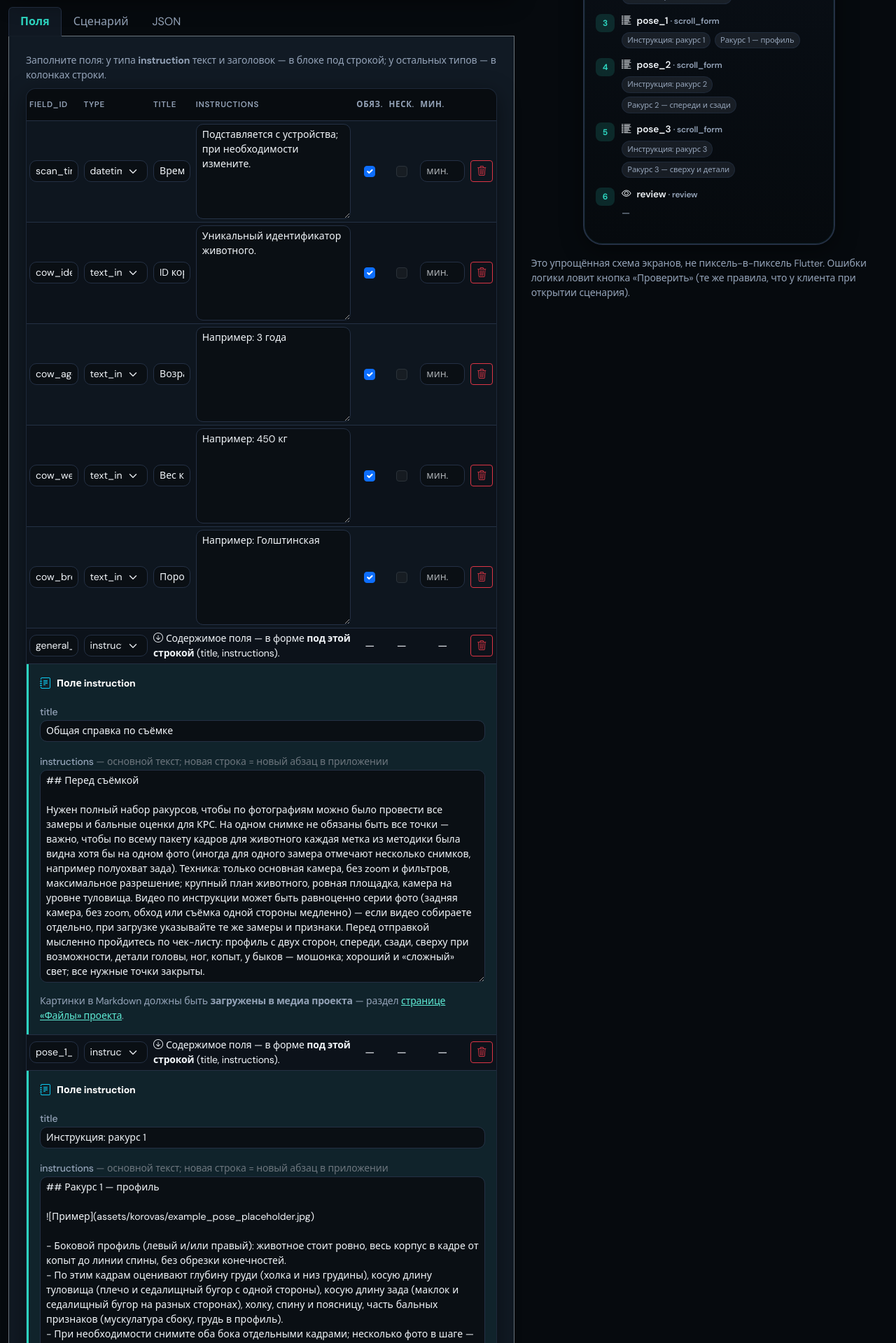
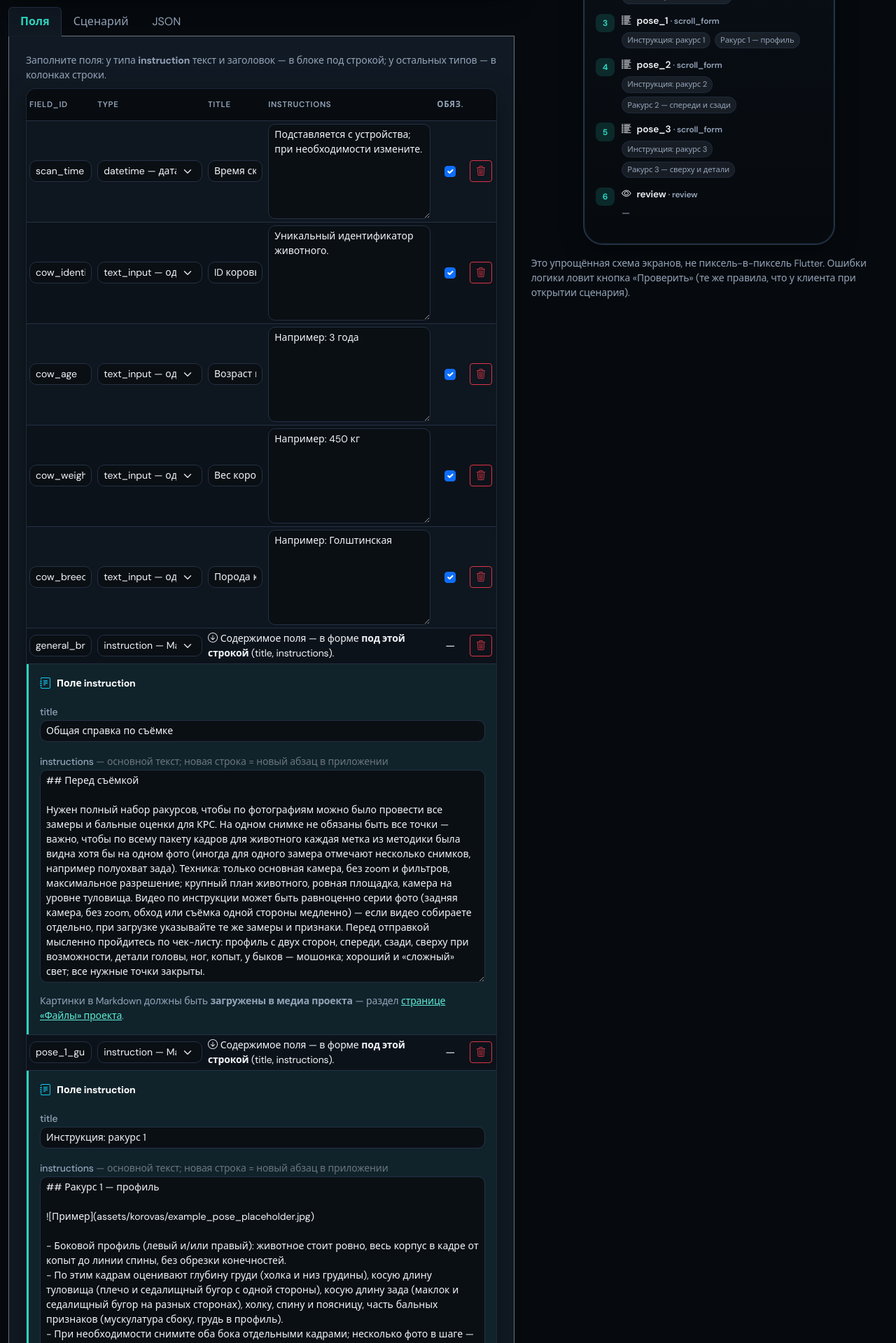
Before and after one commit to epoch8/data-collector, a Django app: page /ui/projects/korovas-2026/config/builder/ in a window 1280 px wide. Shown: the part 753-2672 px from the top of the page at 70% size. Run offline with Django 4.2, Linux system fonts and the light colour scheme; a user stored in the database is signed in; data comes from the database, SQL or seed files in the repository.

Commit message:
update schme

```diff
--- a/django_server/api/static/ui/project_builder.js
+++ b/django_server/api/static/ui/project_builder.js
@@ -154,18 +154,6 @@
   }
 
   function applyFieldRowMeta(tr, type, f) {
-    const mult = tr.querySelector('[data-fk="multiple"]');
-    const minEl = tr.querySelector('[data-fk="min_items"]');
-    const cam = type === "camera_photo";
-    if (mult) {
-      mult.disabled = !cam;
-      mult.checked = f.multiple === true;
-    }
-    if (minEl) {
-      const mi = f.validation && f.validation.min_items != null ? Number(f.validation.min_items) : "";
-      minEl.value = mi === "" || Number.isNaN(mi) ? "" : String(mi);
-      minEl.disabled = !cam || !mult?.checked;
-    }
     const req = tr.querySelector('[data-fk="val_required"]');
     if (req) req.checked = !!(f.validation && f.validation.required === true);
   }
@@ -184,7 +172,7 @@
       ? `<a href="${escapeAttr(murl)}" target="_blank" rel="noopener">странице «Файлы» проекта</a>`
       : "странице «Файлы» проекта";
     tr.innerHTML = `
-      <td colspan="8" class="p-0 border-secondary">
+      <td colspan="6" class="p-0 border-secondary">
         <div class="px-3 py-3" style="background: rgba(45, 212, 191, 0.07); border-left: 3px solid var(--ui-accent, #2dd4bf);">
           <div class="d-flex flex-wrap align-items-center gap-2 mb-3">
             <i class="bi bi-journal-text text-info"></i>
@@ -233,8 +221,6 @@
       <td>${typeSelect}</td>
       <td colspan="2" class="align-middle small ui-muted bg-dark bg-opacity-25"><i class="bi bi-arrow-down-circle me-1"></i>Содержимое поля — в форме <strong>под этой строкой</strong> (title, instructions).</td>
       <td class="text-center align-middle text-muted">—</td>
-      <td class="text-center align-middle text-muted">—</td>
-      <td class="text-center align-middle text-muted">—</td>
       <td><button type="button" class="btn btn-sm btn-outline-danger" data-del-field title="Удалить поле"><i class="bi bi-trash3"></i></button></td>`;
     } else {
       tr.innerHTML = `
@@ -245,10 +231,6 @@
       <td class="text-center align-middle" title="validation.required">
         <input class="form-check-input" type="checkbox" data-fk="val_required" ${f.validation && f.validation.required ? "checked" : ""}>
       </td>
-      <td class="text-center align-middle" title="Несколько фото (только camera_photo)">
-        <input class="form-check-input" type="checkbox" data-fk="multiple" ${f.multiple === true ? "checked" : ""}>
-      </td>
-      <td style="width:4.5rem"><input type="number" min="0" class="form-control form-control-sm" data-fk="min_items" placeholder="мин." title="validation.min_items при нескольких фото"></td>
       <td><button type="button" class="btn btn-sm btn-outline-danger" data-del-field title="Удалить поле"><i class="bi bi-trash3"></i></button></td>`;
       const ins = tr.querySelector('[data-fk="instructions"]');
       if (ins) ins.value = f.instructions || "";
@@ -340,18 +322,15 @@
 
     const ft = f.type;
     const req = ft !== "instruction" && get("val_required")?.checked === true;
-    const mult = get("multiple")?.checked === true;
-    const minRaw = get("min_items")?.value;
-    const nextVal = {};
-    if (req) nextVal.required = true;
-    if (ft === "camera_photo") {
-      if (mult) f.multiple = true;
-      else delete f.multiple;
-      const mi = parseInt(String(minRaw || "").trim(), 10);
-      if (mult && !Number.isNaN(mi) && mi > 0) nextVal.min_items = mi;
-    } else {
+    if (ft !== "camera_photo") {
       delete f.multiple;
     }
+    const nextVal = { ...(f.validation && typeof f.validation === "object" ? f.validation : {}) };
+    if (ft !== "camera_photo") {
+      delete nextVal.min_items;
+    }
+    if (req) nextVal.required = true;
+    else delete nextVal.required;
     if (Object.keys(nextVal).length) f.validation = nextVal;
     else delete f.validation;
   }
@@ -479,11 +458,6 @@
       }
       const tr = e.target.closest("#builder-fields-body tr[data-row-index]");
       if (tr) {
-        if (e.target.matches('[data-fk="multiple"]')) {
-          const type = tr.querySelector('[data-fk="type"]')?.value;
-          const minEl = tr.querySelector('[data-fk="min_items"]');
-          if (minEl) minEl.disabled = type !== "camera_photo" || !e.target.checked;
-        }
         syncFieldRowFromDom(tr, root);
         if (e.target.matches('select[data-fk="type"]')) {
           structuralSync();
--- a/django_server/api/templates/ui/project_config_builder.html
+++ b/django_server/api/templates/ui/project_config_builder.html
@@ -96,7 +96,7 @@
             <p class="small ui-muted mb-2">Заполните поля: у типа <strong>instruction</strong> текст и заголовок — в блоке под строкой; у остальных типов — в колонках строки.</p>
             <div class="table-responsive ui-table-card mb-3">
               <table class="table table-sm align-middle mb-0">
-                <thead><tr><th>field_id</th><th>type</th><th>title</th><th>instructions</th><th class="text-center" title="validation.required">Обяз.</th><th class="text-center" title="Несколько фото (camera_photo)">Неск.</th><th title="validation.min_items">Мин.</th><th></th></tr></thead>
+                <thead><tr><th>field_id</th><th>type</th><th>title</th><th>instructions</th><th class="text-center" title="validation.required">Обяз.</th><th></th></tr></thead>
                 <tbody id="builder-fields-body"></tbody>
               </table>
             </div>
```
Also changed, not shown: 1 other file.
